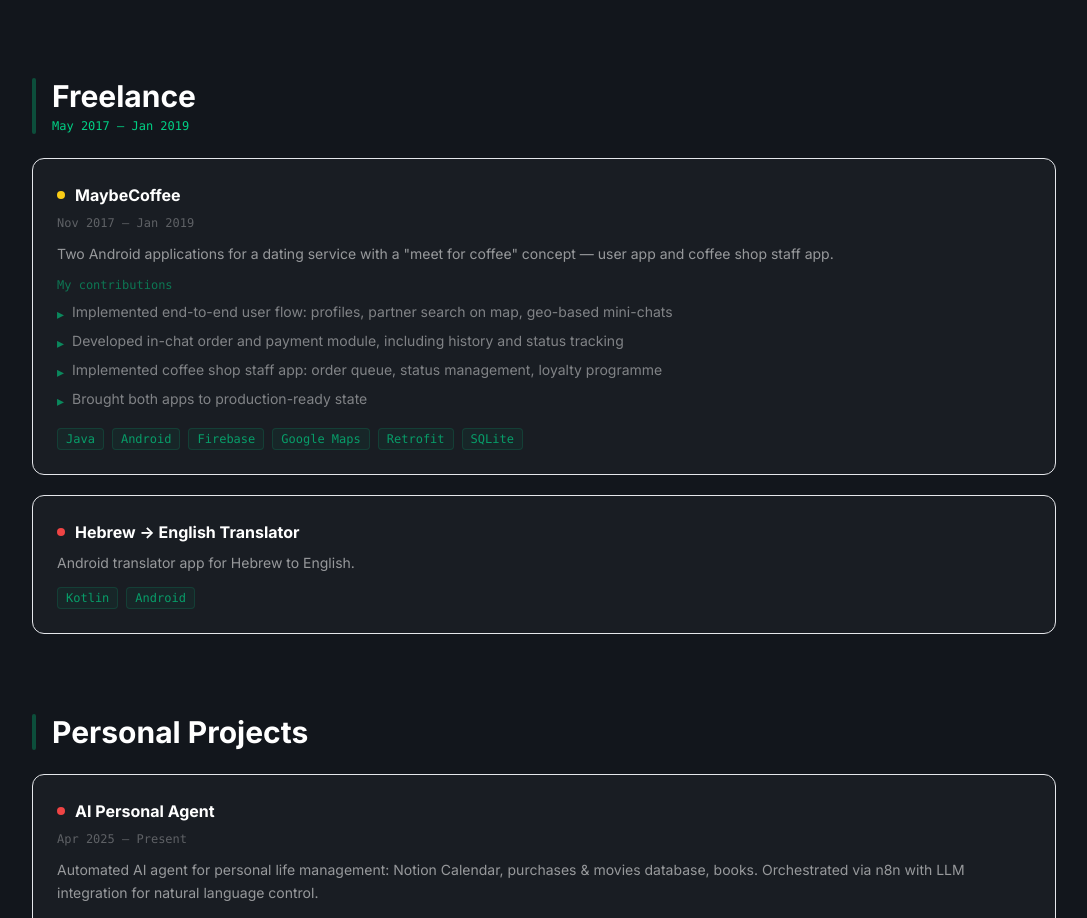
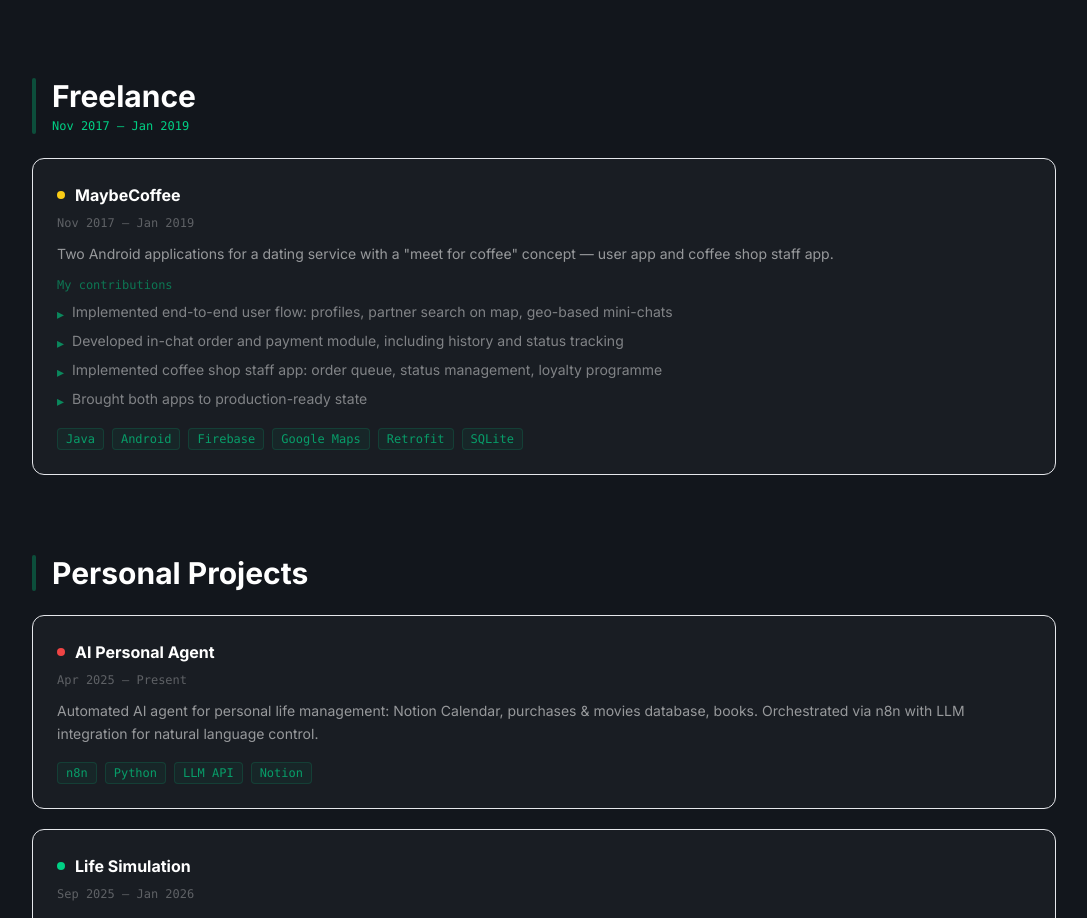
Before and after one commit to BargystV/portfolio, a Next.js app: page / in a window 1280 px wide. Shown: the part 3317-4235 px from the top of the page, without its empty margins (96-1183 px from the left). Built offline with nearby package versions, Linux system fonts and the light colour scheme.

Commit message:
Remove Hebrew translator card and fix freelance period start to Nov 2017
Co-Authored-By: Claude Sonnet 4.6 <noreply@anthropic.com>

```diff
--- a/content/workblocks.ts
+++ b/content/workblocks.ts
@@ -128,8 +128,8 @@ export const workBlocks: WorkBlock[] = [
     url: 'https://freelance.ru/',
     roleKey: 'exp_freelance_role',
     typeKey: 'exp_freelance_type',
-    period: 'May 2017 – Jan 2019',
-    periodRu: 'Май 2017 – Янв 2019',
+    period: 'Nov 2017 – Jan 2019',
+    periodRu: 'Нояб 2017 – Янв 2019',
     projects: [
       {
         // Два Android-приложения для сервиса знакомств в кофейнях
@@ -147,13 +147,6 @@ export const workBlocks: WorkBlock[] = [
           '/screenshots/maybecoffee/5.jpg',
           '/screenshots/maybecoffee/6.jpg',
         ],
-      },
-      {
-        // Переводчик иврит → английский
-        nameKey: 'proj_hebrewTrans_name',
-        descKey: 'proj_hebrewTrans_desc',
-        stack: ['Kotlin', 'Android'],
-        isPrivate: true,
       },
     ],
   },
```
